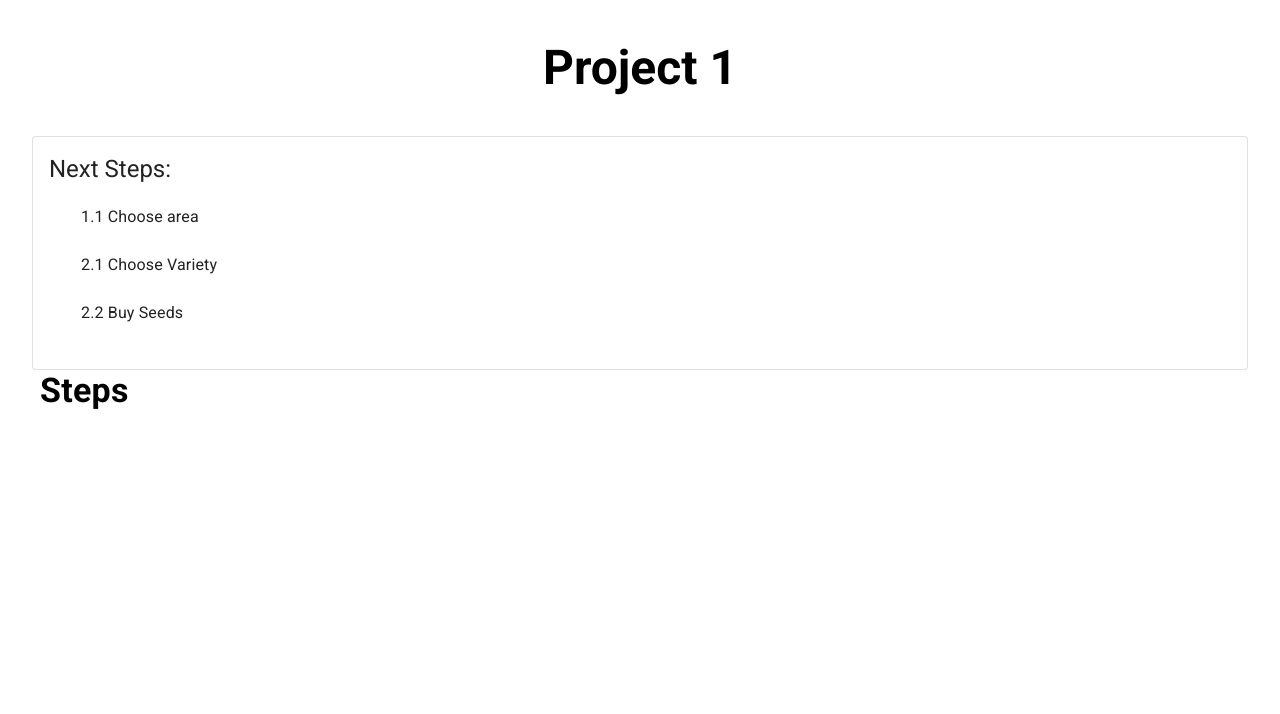
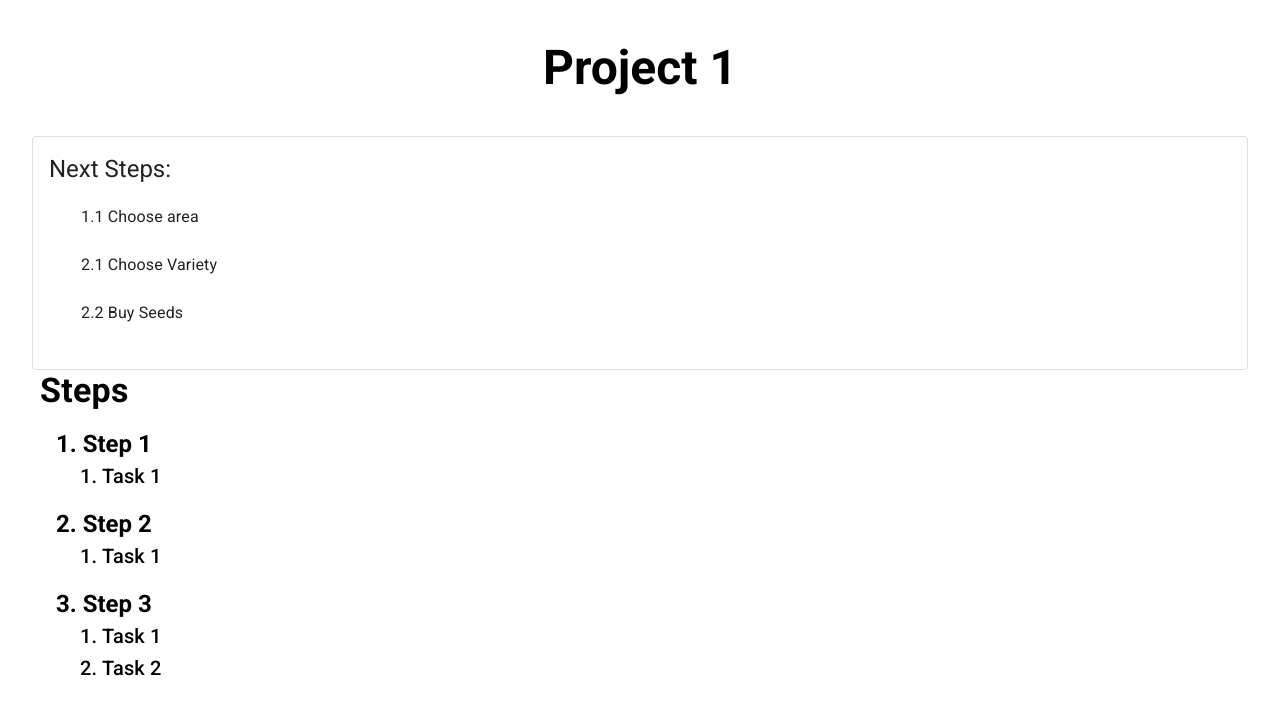
Before and after one commit to szeckirjr/jumpstart-uvec, a React (Create React App) app: page /project/1 in a window 1280 px wide. Shown: the top 714 px of the page. Built offline with nearby package versions, Linux system fonts and the light colour scheme; no server answers.

Commit message:
More configs

```diff
--- a/package.json
+++ b/package.json
@@ -5,11 +5,15 @@
   "dependencies": {
     "@emotion/react": "^11.9.3",
     "@emotion/styled": "^11.9.3",
+    "@material-ui/icons": "^4.11.3",
+    "@mui/icons-material": "^5.8.4",
     "@mui/material": "^5.8.4",
+    "@mui/styles": "^5.8.4",
     "@testing-library/jest-dom": "^5.16.4",
     "@testing-library/react": "^13.3.0",
     "@testing-library/user-event": "^13.5.0",
     "@types/jest": "^27.5.2",
+    "@types/material-ui": "^0.21.12",
     "@types/node": "^16.11.41",
     "@types/react": "^18.0.14",
     "@types/react-dom": "^18.0.5",
--- a/src/App.tsx
+++ b/src/App.tsx
@@ -1,3 +1,4 @@
+import { Typography } from "@mui/material";
 import { BrowserRouter, Route, Routes } from "react-router-dom";
 import "./App.css";
 import { Dashboard } from "./navigation/Dashboard";
@@ -5,13 +6,20 @@ import { LoginPage } from "./navigation/LoginPage";
 import { Project } from "./navigation/Project";
 
 function App() {
-
     return (
         <BrowserRouter>
             <Routes>
                 <Route path="/login" element={<LoginPage />} />
+                <Route path="/project/:id" element={<Project />} />
                 <Route path="/" element={<Dashboard />} />
-                <Route path="/project/:id" element={<Project />} />
+                <Route
+                    path="*"
+                    element={
+                        <Typography mt={8} textAlign="center" variant="h2">
+                            Page Not Found
+                        </Typography>
+                    }
+                />
             </Routes>
         </BrowserRouter>
     );
--- a/src/api/firebase.js
+++ b/src/api/firebase.js
@@ -20,20 +20,19 @@ import {
     addDoc,
 } from "firebase/firestore";
 
-
 // TODO: Add SDKs for Firebase products that you want to use
 // https://firebase.google.com/docs/web/setup#available-libraries
 
 // Your web app's Firebase configuration
 // For Firebase JS SDK v7.20.0 and later, measurementId is optional
 const firebaseConfig = {
-    apiKey: "AIzaSyDbLWA-Dn5H6Lczu3_tdR3hByVAtZ3t_jw",
+    apiKey: process.env.REACT_APP_FIREBASE_APIKEY,
     authDomain: "jumpstart-uvec.firebaseapp.com",
     projectId: "jumpstart-uvec",
     storageBucket: "jumpstart-uvec.appspot.com",
     messagingSenderId: "328890105206",
     appId: "1:328890105206:web:789b4fc98d9e9fe1d74e57",
-    measurementId: "G-6P83WW3NJL"
+    measurementId: "G-6P83WW3NJL",
 };
 
 // Initialize Firebase
@@ -45,9 +44,12 @@ const db = getFirestore(app);
 
 export const logInWithEmailAndPassword = async (email, password) => {
     try {
-        const signInuser = await signInWithEmailAndPassword(auth, email, password)
+        const signInuser = await signInWithEmailAndPassword(
+            auth,
+            email,
+            password
+        );
         return signInuser;
-
     } catch (err) {
         console.error(err);
         return false;
@@ -74,5 +76,4 @@ export const registerWithEmailAndPassword = async (name, email, password) => {
 
 export const logout = () => {
     signOut(auth);
-
 };
--- /dev/null
+++ b/src/components/Logo.tsx
@@ -0,0 +1,22 @@
+import { Stack, Typography } from "@mui/material";
+import AutoAwesomeIcon from "@mui/icons-material/AutoAwesome";
+
+export function Logo({ size }: { size: "sm" | "md" | "lg" }) {
+    const variant = size === "sm" ? "h4" : size === "md" ? "h3" : "h2";
+    const variant2 = size === "sm" ? "h6" : size === "md" ? "h6" : "h5";
+    const iconSize =
+        size === "sm" ? "small" : size === "md" ? "medium" : "large";
+    return (
+        <Stack width="100%" textAlign="center" alignItems="center">
+            <Stack direction="row">
+                <Typography variant={variant} fontWeight="bold">
+                    Jumpstart
+                </Typography>
+                <AutoAwesomeIcon fontSize={iconSize} />
+            </Stack>
+            <Typography variant={variant2} color="gray">
+                Idea → Steps → Tasks → Action!
+            </Typography>
+        </Stack>
+    );
+}
--- a/src/components/project/Steps.tsx
+++ b/src/components/project/Steps.tsx
@@ -1,11 +1,106 @@
-import { Stack, Typography } from "@mui/material";
+import { List, ListItem, Stack, Typography } from "@mui/material";
+import { makeStyles } from "@mui/styles";
+import { Step, Task } from "../../types/projects";
 
-export function Steps() {
+const useStyles = makeStyles({
+    step: {
+        cursor: "pointer",
+        color: "black",
+        "&:hover": {
+            textDecoration: "underline",
+        },
+    },
+});
+
+const steps: Step[] = [
+    {
+        id: "1",
+        title: "Step 1",
+        tasks: [
+            {
+                id: "1",
+                title: "Task 1",
+                description: "Description 1",
+                isCompleted: false,
+                blockedBy: [],
+            },
+        ],
+        isCompleted: false,
+    },
+    {
+        id: "2",
+        title: "Step 2",
+        tasks: [
+            {
+                id: "1",
+                title: "Task 1",
+                description: "Description 1",
+                isCompleted: false,
+                blockedBy: [],
+            },
+        ],
+        isCompleted: false,
+    },
+    {
+        id: "3",
+        title: "Step 3",
+        tasks: [
+            {
+                id: "1",
+                title: "Task 1",
+                description: "Description 1",
+                isCompleted: false,
+                blockedBy: [],
+            },
+            {
+                id: "2",
+                title: "Task 2",
+                description: "Description 2",
+                isCompleted: false,
+                blockedBy: ["1.1"],
+            },
+        ],
+        isCompleted: false,
+    },
+];
+
+function StepList({ step, idx }: { step: Step; idx: number }) {
+    const classes = useStyles();
     return (
-        <Stack px={5} textAlign="left" direction="column">
-            <Typography variant="h4" fontWeight="bold">
-                Steps
-            </Typography>
-        </Stack>
+        <ListItem>
+            <Stack>
+                <Typography
+                    className={classes.step}
+                    variant="h5"
+                    fontWeight="bold"
+                >
+                    {idx + 1}. {step.title}
+                </Typography>
+                {step.tasks.map((task, idx) => TaskList({ task, idx }))}
+            </Stack>
+        </ListItem>
     );
 }
+
+function TaskList({ task, idx }: { task: Task; idx: number }) {
+    return (
+        <Typography variant="h6" marginLeft={3}>
+            {idx + 1}. {task.title}
+        </Typography>
+    );
+}
+
+function Steps() {
+    return (
+        steps && (
+            <Stack px={5} textAlign="left" direction="column">
+                <Typography variant="h4" fontWeight="bold">
+                    Steps
+                </Typography>
+                <List>{steps.map((step, idx) => StepList({ step, idx }))}</List>
+            </Stack>
+        )
+    );
+}
+
+export default Steps;
--- a/src/navigation/Dashboard.tsx
+++ b/src/navigation/Dashboard.tsx
@@ -9,6 +9,8 @@ import {
 import { useEffect, useState } from "react";
 import { useNavigate } from "react-router-dom";
 import { handleOpenAIAPI } from "../api/openai";
+import AutoAwesomeIcon from "@mui/icons-material/AutoAwesome";
+import { Logo } from "../components/Logo";
 
 export function Dashboard() {
     const isMobile = useMediaQuery("(max-width:800px)");
@@ -17,12 +19,12 @@ export function Dashboard() {
     const [loading, setLoading] = useState<boolean | null>();
     const [response, setResponse] = useState<string | undefined>(undefined);
 
-    useEffect(()=>{
-        const user = localStorage.getItem('USER');
-        if(!user){
-            navigate('/login');
+    useEffect(() => {
+        const user = localStorage.getItem("USER");
+        if (!user) {
+            navigate("/login");
         }
-    },[]);
+    }, []);
 
     return (
         <Stack
@@ -33,9 +35,8 @@ export function Dashboard() {
             direction="column"
             spacing={4}
         >
-            <Typography variant="h2" fontWeight="bold">
-                Jumpstart
-            </Typography>
+            <Logo size="lg" />
+
             <TextField
                 value={prompt}
                 style={{
@@ -64,6 +65,7 @@ export function Dashboard() {
                 onClick={() =>
                     handleOpenAIAPI(prompt, setPrompt, setLoading, setResponse)
                 }
+                variant="outlined"
             >
                 Start Project
             </Button>
@@ -82,6 +84,21 @@ export function Dashboard() {
                             )}
                 </Stack>
             )}
+            <Button
+                style={{
+                    position: "absolute",
+                    right: 10,
+                    top: 0,
+                }}
+                color="error"
+                variant="outlined"
+                onClick={() => {
+                    window.localStorage.removeItem("USER");
+                    navigate("/login");
+                }}
+            >
+                Logout
+            </Button>
         </Stack>
     );
 }
--- a/src/navigation/LoginPage.tsx
+++ b/src/navigation/LoginPage.tsx
@@ -1,20 +1,28 @@
-import { Button, Grid, Paper, Stack, TextField, Typography } from "@mui/material";
-import { Box, padding } from "@mui/system";
+import {
+    Button,
+    Grid,
+    Paper,
+    Stack,
+    TextField,
+    Typography,
+} from "@mui/material";
 import { useEffect, useState } from "react";
 import { useNavigate } from "react-router-dom";
-import { registerWithEmailAndPassword, logInWithEmailAndPassword } from "../api/firebase";
+import { logInWithEmailAndPassword } from "../api/firebase";
+import AutoAwesomeIcon from "@mui/icons-material/AutoAwesome";
+import { Logo } from "../components/Logo";
 
 export function LoginPage() {
     const navigate = useNavigate();
 
-  const [user, setUser] = useState('');
-  const [password, setPassword] = useState('');
-  const [error, setError] = useState('');
+    const [user, setUser] = useState("");
+    const [password, setPassword] = useState("");
+    const [error, setError] = useState("");
 
     useEffect(() => {
-    const user = localStorage.getItem('USER');
+        const user = localStorage.getItem("USER");
         if (user) {
-      navigate('/');
+            navigate("/");
         }
     }, []);
 
@@ -22,14 +30,14 @@ export function LoginPage() {
         event.preventDefault();
         const loginUser = await logInWithEmailAndPassword(user, password);
         if (loginUser) {
-      localStorage.setItem('USER', JSON.stringify(loginUser.user.email));
-      navigate('/');
+            localStorage.setItem("USER", JSON.stringify(loginUser.user.email));
+            navigate("/");
             console.log(loginUser);
         } else {
-      setError('Invalid credentials');
+            setError("Invalid credentials");
             event.target.reset();
         }
-  }
+    };
 
     return (
         <Stack
@@ -40,13 +48,12 @@ export function LoginPage() {
             alignItems="center"
             justifyContent="center"
         >
-      <Paper style={{
-        padding: "50px",
-        border: "0.5px solid black"
-      }}>
-        <Box sx={{ p: 3 }}>
-          <Typography sx={{fontWeight: 600}}>Login</Typography>
-        </Box>
+            <Paper elevation={5} style={{ padding: "50px" }}>
+                <Stack spacing={5}>
+                    <Logo size="md" />
+                    {/* <Box sx={{ p: 3 }}>
+          <Typography>Login</Typography>
+        </Box> */}
                     <form onSubmit={handleSubmit}>
                         <Grid container direction="column" spacing={2}>
                             <Grid item>
@@ -76,11 +83,6 @@ export function LoginPage() {
                                     required
                                 />
                             </Grid>
-            {error &&
-              <Typography>
-                {error}
-              </Typography>
-            }
                             <Grid item>
                                 <Button
                                     variant="contained"
@@ -94,6 +96,8 @@ export function LoginPage() {
                             </Grid>
                         </Grid>
                     </form>
+                    {error && <Typography color="red">{error}</Typography>}
+                </Stack>
             </Paper>
         </Stack>
     );
```
Also changed, not shown: src/navigation/Project.tsx (+3 -4 lines), tsconfig.json (+2 -8 lines), 1 other file (tests, documents, lock files or other folders). Lines whose indentation alone changed are shown as unchanged.
